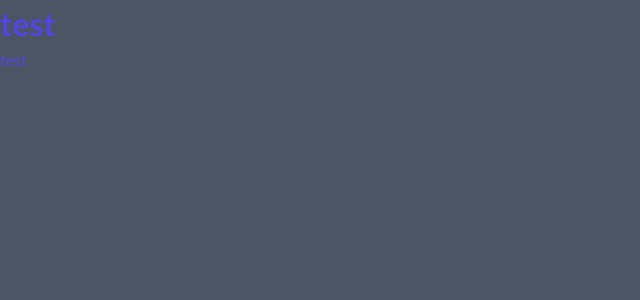
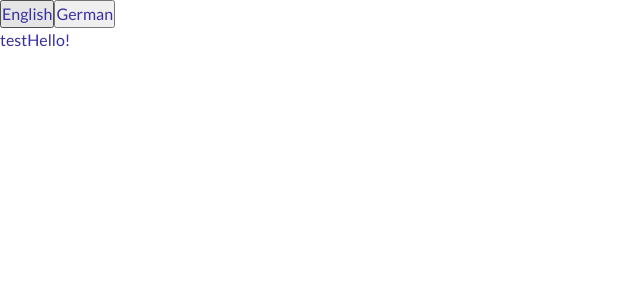
Before and after one commit to Losssik/kasety, a React (Vite) app: page / in a window 1280 px wide. Shown: the top 300 px of the page, without its empty margins (0-640 px from the left). Built offline with nearby package versions, Linux system fonts and the light colour scheme.

Commit message:
implementing i18n translate library for english and german language

```diff
--- a/package.json
+++ b/package.json
@@ -11,8 +11,10 @@
   },
   "dependencies": {
     "@types/styled-components": "^5.1.34",
+    "i18next": "^23.7.15",
     "react": "^18.2.0",
     "react-dom": "^18.2.0",
+    "react-i18next": "^14.0.0",
     "styled-components": "^6.1.6"
   },
   "devDependencies": {
--- a/src/App.jsx
+++ b/src/App.jsx
@@ -1,13 +1,20 @@
+// import GlobalStyles from "./styles/GlobalStyles";
+import { I18nextProvider } from "react-i18next";
+import i18n from "./translations/i18n";
+import Greeting from "./components/Greeting";
+import LanguageSwitcher from "./components/LanguageSwitcher";
 import GlobalStyles from "./styles/GlobalStyles";
 
-function App() {
+const App = () => {
   return (
     <>
       <GlobalStyles />
-      <h1>test</h1>
-      <p>test</p>
+      <I18nextProvider i18n={i18n}>
+        <LanguageSwitcher />
+        <Greeting />
+      </I18nextProvider>
     </>
   );
-}
+};
 
 export default App;
--- /dev/null
+++ b/src/components/Greeting.jsx
@@ -0,0 +1,9 @@
+import { useTranslation } from "react-i18next";
+
+const Greeting = () => {
+  const { t } = useTranslation();
+
+  return <p>test{t("greeting")}</p>;
+};
+
+export default Greeting;
--- /dev/null
+++ b/src/components/LanguageSwitcher.jsx
@@ -0,0 +1,18 @@
+import { useTranslation } from "react-i18next";
+
+const LanguageSwitcher = () => {
+  const { i18n } = useTranslation();
+
+  const changeLanguage = (language) => {
+    i18n.changeLanguage(language);
+  };
+
+  return (
+    <div>
+      <button onClick={() => changeLanguage("en")}>English</button>
+      <button onClick={() => changeLanguage("de")}>German</button>
+    </div>
+  );
+};
+
+export default LanguageSwitcher;
--- a/src/styles/GlobalStyles.js
+++ b/src/styles/GlobalStyles.js
@@ -6,11 +6,14 @@ const GlobalStyles = createGlobalStyle`
   --color-brand-50: #eef2ff;
   --color-brand-100: #e0e7ff;
   --color-brand-200: #c7d2fe;
+  --color-brand-300: #a5b4fc;
+  --color-brand-400: #818cf8;
   --color-brand-500: #6366f1;
   --color-brand-600: #4f46e5;
   --color-brand-700: #4338ca;
   --color-brand-800: #3730a3;
   --color-brand-900: #312e81;
+  --color-brand-950: #1e1b4b;
 
   /* Grey */
   --color-grey-0: #fff;
@@ -50,8 +53,8 @@ html {
 
 body {
   font-family: 'Lato', sans-serif;
-  color: var(--color-brand-600);
-  background-color: var(--color-grey-600);
+  color: var(--color-brand-800);
+  background-color: #fff;
   line-height: 1.5;
   font-size: 1.6rem;
 
@@ -68,10 +71,15 @@ button {
   cursor: pointer;
 }
 
-
 a {
   color: inherit;
   text-decoration: none;
+  font-size: 5rem;
+}
+
+a:hover {
+
+    background-color: var(--color-brand-500);
 }
 
 ul {
--- /dev/null
+++ b/src/translations/i18n.js
@@ -0,0 +1,27 @@
+import i18n from "i18next";
+import { initReactI18next } from "react-i18next";
+
+const resources = {
+  en: {
+    translation: {
+      greeting: "Hello!",
+      // Other English translations
+    },
+  },
+  de: {
+    translation: {
+      greeting: "Hallo!",
+      // Other German translations
+    },
+  },
+};
+
+i18n.use(initReactI18next).init({
+  resources,
+  lng: "en", // Default language
+  interpolation: {
+    escapeValue: false,
+  },
+});
+
+export default i18n;
```
Also changed, not shown: 1 other file (tests, documents, lock files or other folders).
